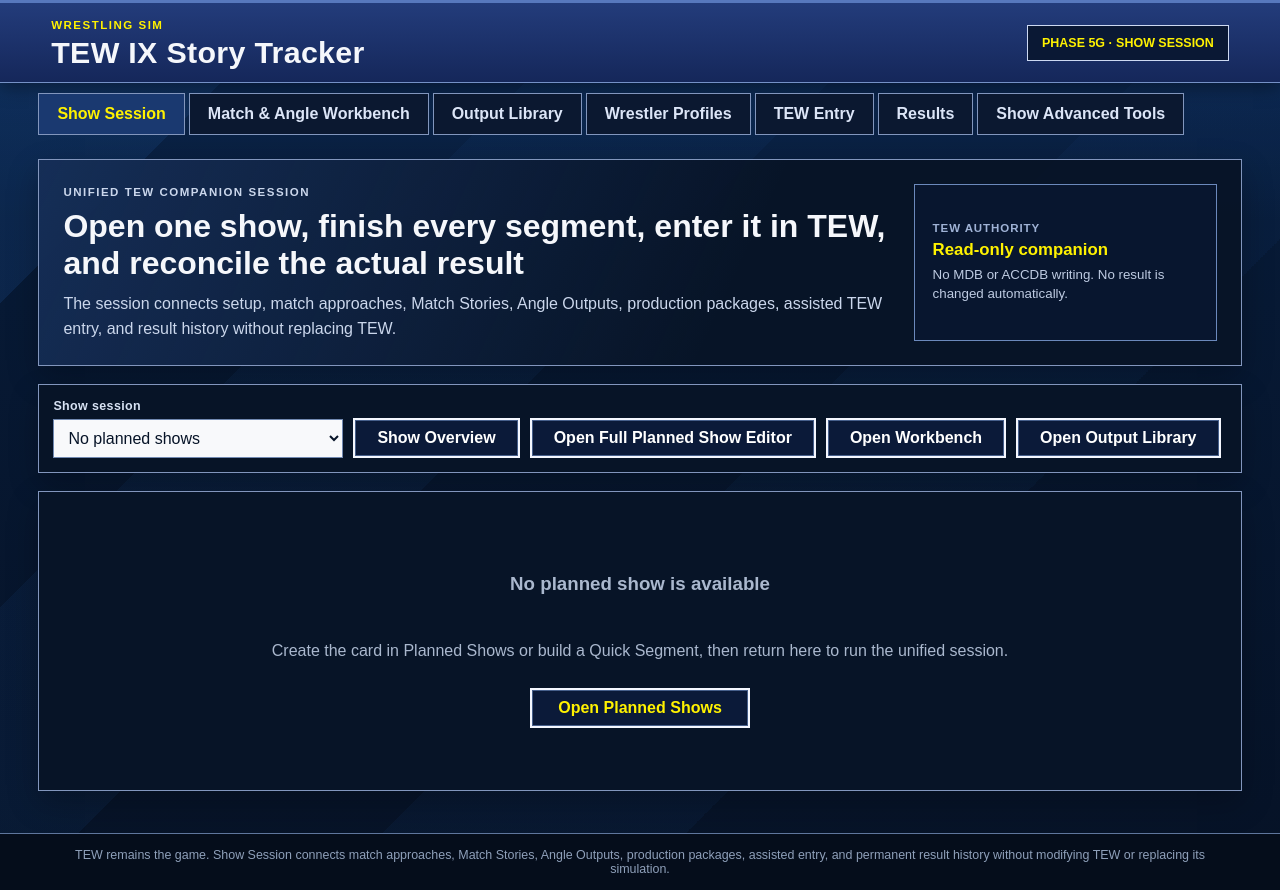
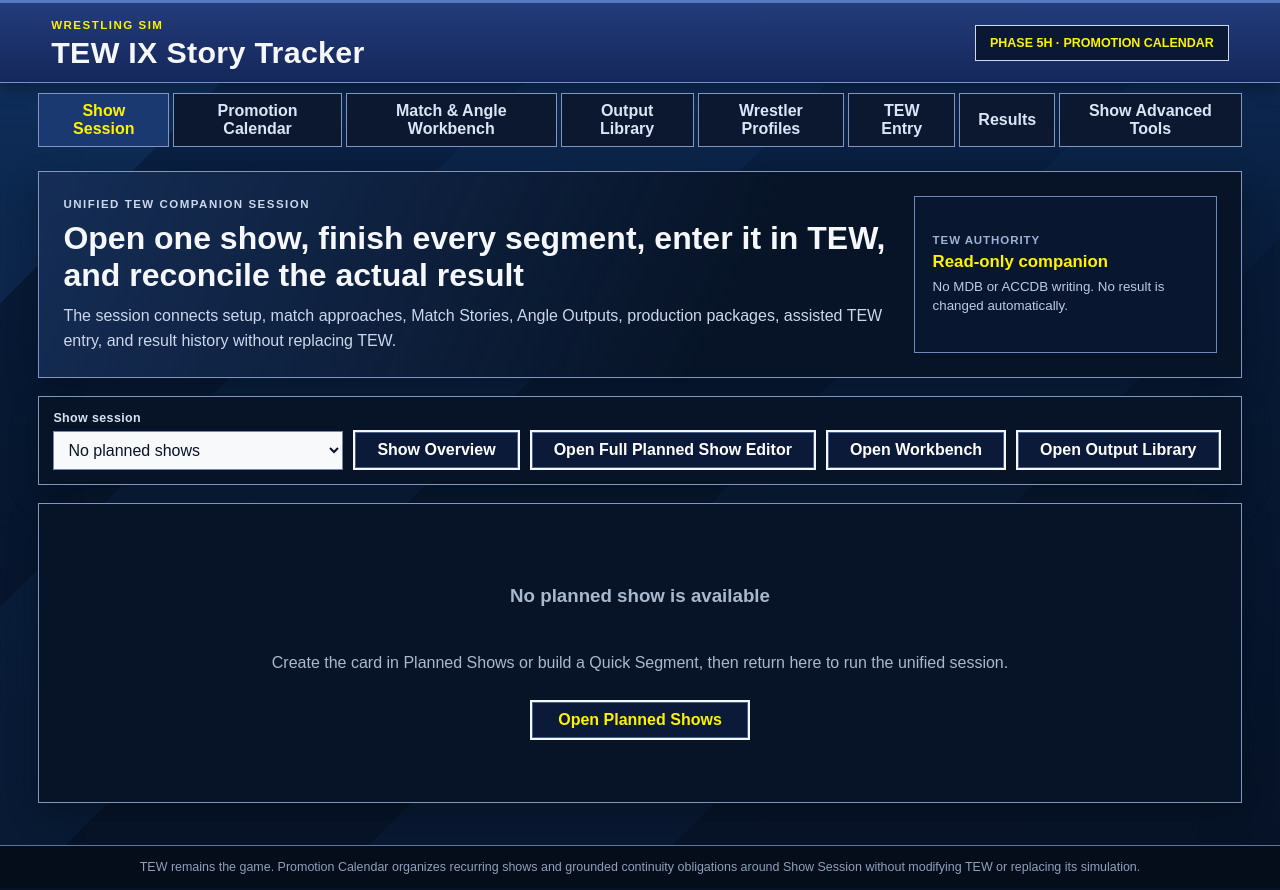
Before and after one commit to KnykArcade/Wrestling-Sim, a React (Vite) app: page / in a window 1280 px wide. Built offline with nearby package versions, Linux system fonts and the light colour scheme.

Commit message:
Add Promotion Calendar to Companion Core navigation

```diff
--- a/src/App.tsx
+++ b/src/App.tsx
@@ -10,6 +10,8 @@
 import WorkbenchOutputLibraryBridge from "./outputLibrary/WorkbenchOutputLibraryBridge";
 import PlannedShowWorkspace from "./planner/PlannedShowWorkspace";
 import ProfileLibraryWorkspace from "./profileLibrary/ProfileLibraryWorkspace";
+import PromotionCalendarWorkspace from "./schedule/PromotionCalendarWorkspace";
+import ShowSessionCalendarBridge from "./schedule/ShowSessionCalendarBridge";
 import ShowSessionWorkspace from "./showSession/ShowSessionWorkspace";
 import StorylineHub from "./storylines/StorylineHub";
 import { readTewSnapshot } from "./tew/reader";
@@ -20,7 +22,7 @@
 import { loadWorkbenchUniverse, updateWorkbenchSettings } from "./workbench/storage";
 import WorkerHub from "./workers/WorkerHub";
 
-type ViewName = "session" | "operations" | "workbench" | "outputs" | "profiles" | "transfer" | "results" | "bridge" | "control" | "planner" | "handoff" | "competitions" | "match-engine" | "storyline-hub" | "worker-hub" | "championship-hub" | "shows" | "tew-storylines" | "schema";
+type ViewName = "session" | "calendar" | "operations" | "workbench" | "outputs" | "profiles" | "transfer" | "results" | "bridge" | "control" | "planner" | "handoff" | "competitions" | "match-engine" | "storyline-hub" | "worker-hub" | "championship-hub" | "shows" | "tew-storylines" | "schema";
 
 const advancedViews: ViewName[] = ["operations", "bridge", "control", "planner", "handoff", "competitions", "match-engine", "storyline-hub", "worker-hub", "championship-hub", "shows", "tew-storylines", "schema"];
 
@@ -90,6 +92,7 @@
   const [error, setError] = useState("");
   const [advancedToolsVisible, setAdvancedToolsVisible] = useState(() => loadWorkbenchUniverse(window.localStorage).settings.advancedToolsVisible);
   const [plannerTarget, setPlannerTarget] = useState<{ showId: string; segmentId: string; key: number } | null>(null);
+  const [sessionKey, setSessionKey] = useState(0);
 
   const selectedShow = useMemo(() => snapshot ? snapshot.shows.find((show) => show.id === selectedShowId) ?? snapshot.shows[0] ?? null : null, [selectedShowId, snapshot]);
 
@@ -119,6 +122,11 @@
     setView("planner");
   }
 
+  function openShowSession(): void {
+    setSessionKey(Date.now());
+    setView("session");
+  }
+
   function toggleAdvancedTools(): void {
     const next = !advancedToolsVisible;
     setAdvancedToolsVisible(next);
@@ -126,12 +134,13 @@
   }
 
   const needsSnapshot = (view === "shows" || view === "tew-storylines" || view === "schema") && snapshot === null;
-  const standaloneViews: ViewName[] = ["session", "operations", "workbench", "outputs", "profiles", "transfer", "results", "bridge", "control", "planner", "handoff", "competitions", "match-engine", "storyline-hub", "worker-hub", "championship-hub"];
+  const standaloneViews: ViewName[] = ["session", "calendar", "operations", "workbench", "outputs", "profiles", "transfer", "results", "bridge", "control", "planner", "handoff", "competitions", "match-engine", "storyline-hub", "worker-hub", "championship-hub"];
 
   return <div className="app-shell">
-    <header className="topbar"><div><span className="brand-kicker">WRESTLING SIM</span><h1>TEW IX Story Tracker</h1></div><div className="phase-badge">PHASE 5G · SHOW SESSION</div></header>
+    <header className="topbar"><div><span className="brand-kicker">WRESTLING SIM</span><h1>TEW IX Story Tracker</h1></div><div className="phase-badge">PHASE 5H · PROMOTION CALENDAR</div></header>
     <nav className="global-tabbar" aria-label="TEW Companion Core sections">
       <button className={view === "session" ? "active" : ""} onClick={() => setView("session")} type="button">Show Session</button>
+      <button className={view === "calendar" ? "active" : ""} onClick={() => setView("calendar")} type="button">Promotion Calendar</button>
       <button className={view === "workbench" ? "active" : ""} onClick={() => setView("workbench")} type="button">Match &amp; Angle Workbench</button>
       <button className={view === "outputs" ? "active" : ""} onClick={() => setView("outputs")} type="button">Output Library</button>
       <button className={view === "profiles" ? "active" : ""} onClick={() => setView("profiles")} type="button">Wrestler Profiles</button>
@@ -158,7 +167,8 @@
       </details>}
     </nav>
     <main>
-      {view === "session" && <ShowSessionWorkspace snapshot={snapshot} snapshotLoading={loading} snapshotError={error} onSnapshotFile={(file) => void handleFile(file, "session")} onOpenWorkbench={() => setView("workbench")} onOpenOutputLibrary={() => setView("outputs")} onOpenPlanner={() => setView("planner")} onOpenTransfer={() => setView("transfer")} />}
+      {view === "session" && <><ShowSessionCalendarBridge onOpenCalendar={() => setView("calendar")} onOpenShow={() => openShowSession()} /><ShowSessionWorkspace key={sessionKey} snapshot={snapshot} snapshotLoading={loading} snapshotError={error} onSnapshotFile={(file) => void handleFile(file, "session")} onOpenWorkbench={() => setView("workbench")} onOpenOutputLibrary={() => setView("outputs")} onOpenPlanner={() => setView("planner")} onOpenTransfer={() => setView("transfer")} /></>}
+      {view === "calendar" && <PromotionCalendarWorkspace onOpenShowSession={() => openShowSession()} onOpenPlannedShow={openPlannedSegment} onOpenControl={() => setView("control")} onOpenStorylines={() => setView("storyline-hub")} onOpenWorkers={() => setView("worker-hub")} onOpenChampionships={() => setView("championship-hub")} onOpenCompetitions={() => setView("competitions")} />}
       {view === "operations" && <ShowOperationsWorkspace key="operations-overview" snapshot={snapshot} onOpenShow={openPlannedSegment} onOpenHandoff={() => setView("handoff")} onOpenTransfer={() => setView("transfer")} />}
       {view === "workbench" && <><WorkbenchOutputLibraryBridge onOpenOutputLibrary={() => setView("outputs")} /><SegmentWorkbench snapshot={snapshot} onOpenPlannedSegment={openPlannedSegment} /></>}
       {view === "outputs" && <OutputLibraryWorkspace onOpenPlannedSegment={openPlannedSegment} onOpenWorkbench={() => setView("workbench")} />}
@@ -183,6 +193,6 @@
         {view === "schema" && <section className="diagnostics-layout"><div className="content-panel"><div className="panel-heading large"><div><span>Matched TEW Tables</span><p>These mappings drive the read-only show, match, worker, and storyline views.</p></div></div><dl className="mapping-list">{Object.entries(snapshot.diagnostics.matchedTables).map(([purpose, table]) => <div key={purpose}><dt>{purpose}</dt><dd className={table ? "matched" : "missing"}>{table ?? "Not found"}</dd></div>)}</dl><div className="warning-list"><h3>Warnings</h3>{snapshot.diagnostics.warnings.length > 0 ? snapshot.diagnostics.warnings.map((warning, index) => <p key={`${warning}-${index}`}>{warning}</p>) : <p>No mapping warnings were generated.</p>}</div></div><div className="content-panel table-inventory"><div className="panel-heading large"><div><span>Database Table Inventory</span><p>Only recognized history tables are loaded into memory.</p></div><strong>{snapshot.tables.length}</strong></div><div className="inventory-list">{snapshot.tables.map((table) => <details key={table.name}><summary><span>{table.name}</span><small>{table.rowCount.toLocaleString()} rows · {table.columnCount} columns</small><b>{table.loaded ? "Mapped" : "Metadata only"}</b></summary><p>{table.columns.join(", ") || "No column names were returned."}</p>{table.truncated && <p className="truncate-warning">This table exceeded the Phase 1 row limit.</p>}</details>)}</div></div></section>}
       </>}
     </main>
-    <footer>TEW remains the game. Show Session connects match approaches, Match Stories, Angle Outputs, production packages, assisted entry, and permanent result history without modifying TEW or replacing its simulation.</footer>
+    <footer>TEW remains the game. Promotion Calendar organizes recurring shows and grounded continuity obligations around Show Session without modifying TEW or replacing its simulation.</footer>
   </div>;
 }
```
